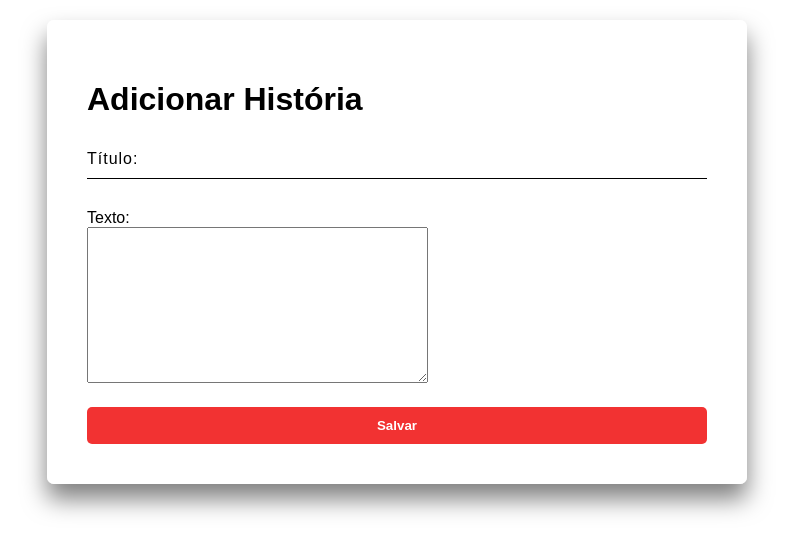
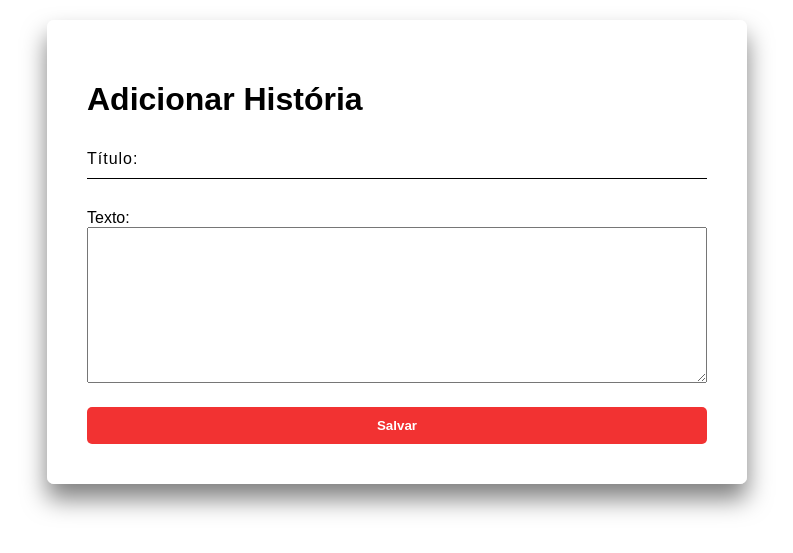
Before and after one commit to fga-eps-mds/2020.2-Projeto-Kokama-Usuario, a Django app: template story/templates/add_story.html in a window 1280 px wide. Shown: the part 80-633 px from the top of the page, without its empty margins (243-1036 px from the left). Run offline with Django 3.2, Linux system fonts and the light colour scheme; the template is opened without the code that fills it: values that come from a table or form of the project are taken from there, others are empty; the visitor is signed in with stand-in values (Sample User, id 1).

Commit message:
Improve add story form style
Co-authored-by: Andre Lucas <andrelucax@gmail.com>

```diff
--- a/static/css/common/style.css
+++ b/static/css/common/style.css
@@ -330,3 +330,7 @@ body {
   color: #000000;
   transition: 0.30s;
 }
+
+.textarea-input textarea {
+  width: 614px;
+}
--- a/story/templates/add_story.html
+++ b/story/templates/add_story.html
@@ -22,7 +22,7 @@
         {% endfor %}
 
         <label>Texto:</label>
-        <div class='input-box'>
+        <div class='textarea-input'>
             {{ story_form.text }}
         </div>
 
--- a/story/views.py
+++ b/story/views.py
@@ -47,7 +47,7 @@ def list_story(request):
                 'page': page,
                 'num_pages': p.num_pages,
                 'search_query': search_query,
-                'learn_base_url': config('LEARN_MICROSERVICE_URL')})
+            })
         except:
             return HttpResponse(
                 'Erro interno do servidor',
--- a/translate/views.py
+++ b/translate/views.py
@@ -46,7 +46,7 @@ def get_word_list(request):
                 'page': page,
                 'num_pages': p.num_pages,
                 'search_query': search_query,
-                'translate_base_url': config('TRANSLATE_MICROSERVICE_URL')})
+            })
         except:
             return HttpResponse(
                 'Erro interno do servidor',
```
